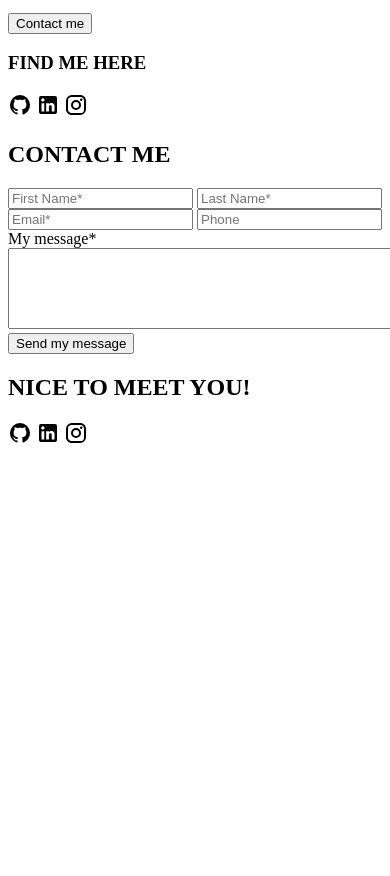
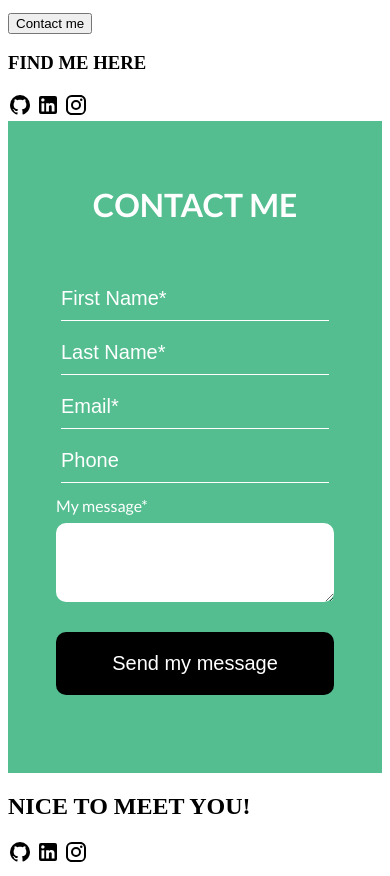
Before and after one commit to Indig0s/anetawebbie, a website: page src/index.html in a window 390 px wide. Shown: the part 2146-3022 px from the top of the page. Before the commit the page ends 2603 px from the top, so only its background shows below. Drawn offline with nearby package versions, Linux system fonts and the light colour scheme; files that its build step writes are made by us from their sources.

Commit message:
Form section finished for mobile

```diff
--- a/src/index.html
+++ b/src/index.html
@@ -159,20 +159,16 @@
         <a href="#"><img class="findme__icon" src="img/linkedin.svg" alt="linkedin icon" /></a>
         <a href="#"><img class="findme__icon" src="img/instagram.svg" alt="instagram icon" /></a>
     </section>
-    <section id="contact" class="contact column">
-      <h2 class="contacthead">CONTACT ME</h2>
-      <form class="contact__form row">
-        <!-- <label for="fname">First Name</label> -->
-        <input class="form__element" type="text" name="fname" id="fname" placeholder="First Name*" required>
-        <!-- <label for="lname">Last Name</label> -->
-        <input class="form__element" type="text" name="lname" id="lname" placeholder="Last Name*" required>
-        <!-- <label for="mail">Email</label> -->
-        <input class="form__element" type="email" name="mail" id="mail" placeholder="Email*" required>
-        <!-- <label for="phone">Phone</label> -->
-        <input class="form__element" type="text" name="phone" id="phone" placeholder="Phone">
-        <label class="form__message-placeholder" for="message">My message*</label>
-        <textarea class="form__message" name="message" id="message" cols="50" rows="5" required></textarea>
-        <input type="submit" value="Send my message">
+    <section id="contact" class="form">
+      <h2 class="form__heading">CONTACT ME</h2>
+      <form class="form__block">
+        <input class="form__block__element" type="text" name="fname" id="fname" placeholder="First Name*" required>
+        <input class="form__block__element" type="text" name="lname" id="lname" placeholder="Last Name*" required>
+        <input class="form__block__element" type="email" name="mail" id="mail" placeholder="Email*" required>
+        <input class="form__block__element" type="text" name="phone" id="phone" placeholder="Phone">
+        <label class="form__block__message--label" for="message">My message*</label>
+        <textarea class="form__block__message" name="message" id="message" cols="50" rows="5" required></textarea>
+        <input class="submit" type="submit" value="Send my message">
       </form>
     </section>
   </main>
--- /dev/null
+++ b/src/scss/_form.scss
@@ -0,0 +1,63 @@
+* {
+    box-sizing: border-box;
+}
+
+.form {
+    font-family: 'Lato';
+    display: flex;
+    flex-direction: column;
+    color: white;
+    background-color: $green;
+    text-align: center;
+
+    &__heading {
+        font-size: 2em;
+        margin-top: 2em;
+        margin-bottom: 0;
+    }
+
+    &__block {
+        display: flex;
+        flex-direction: column;
+        padding: 3em;
+
+        &__element {
+            font-size: 1.25em;
+            padding: .5em 0;
+            background-color: $green;
+            border: 0;
+            margin: .25em;
+            border-bottom: 1px solid white;
+
+            &::placeholder {
+                color: white;
+                font-weight: 300;
+            }
+        }
+
+        &__message {
+            border-radius: 10px;
+            border: 0;
+            max-width: 100%;
+        }
+
+        &__message--label {
+            text-align: left;
+            margin-top: .5em;
+            margin-bottom: .5em;
+        }
+
+        .submit {
+            margin: 1.5em 0;
+            font-size: 1.25em;
+            width: 100%;
+            color: white;
+            background-color: black;
+            border: 0;
+            border-radius: 10px;
+            padding: 1em 0;
+        }
+
+    }
+
+}
--- a/src/scss/index.scss
+++ b/src/scss/index.scss
@@ -0,0 +1,2 @@
+@import "variables";
+@import "form";
```
